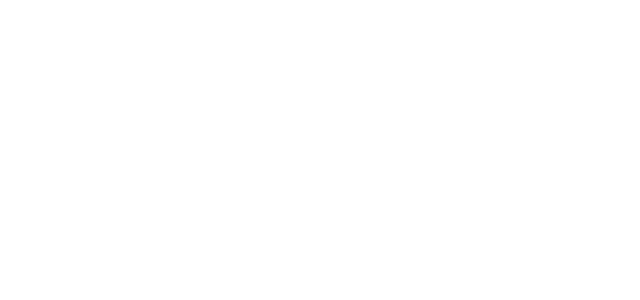
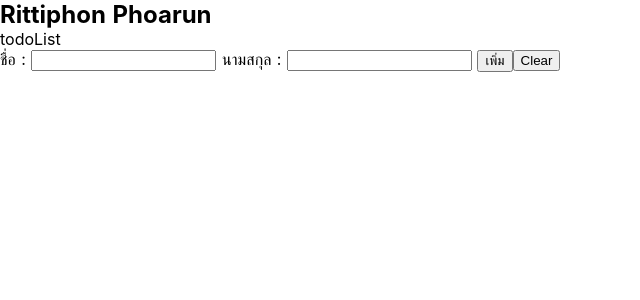
Before and after one commit to supertun555/learn-to-pr, a Nuxt app: page /Rittiphon in a window 1280 px wide. Before the commit this address had no page. Shown: the top 300 px of the page, without its empty margins (0-640 px from the left). Built offline with nearby package versions, Linux system fonts and the light colour scheme.

Commit message:
edit file

```diff
--- /dev/null
+++ b/pages/Rittiphon.vue
@@ -0,0 +1,54 @@
+<template>
+  <section class="container">
+    <div>
+      <h1>{{name}}</h1>
+        todoList <br>
+				<table>
+					<tr v-for="(name,index) in data">
+						<td>
+							{{name.first}}
+						</td>
+						<td>
+							{{name.last}}
+						</td>
+						<td>
+							<button @click="deleteData(index)">Delete</button>
+						</td>
+					</tr>
+					</table>
+        ชื่อ : <input type="text" v-model="first"> นามสกุล : <input type="text" v-model="last"> <button @click="add()">เพิ่ม</button>
+				<button @click="data = []">Clear</button>
+
+		</div>
+  </section>
+</template>
+
+<script>
+export default {
+  name: 'Rittiphon',
+  data () {
+    return {
+      name: 'Rittiphon Phoarun',
+      data: [],
+      first: '',
+      last: ''
+    }
+  },
+  methods: {
+    add () {
+      this.data.push({
+        first: this.first,
+        last: this.last
+      })
+      this.first = ''
+      this.last = ''
+    },
+    deleteData (index) {
+      this.data.splice(index, 1)
+    }
+  }
+}
+</script>
+<style>
+
+</style>
```
Also changed, not shown: 1 other file (tests, documents, lock files or other folders).
